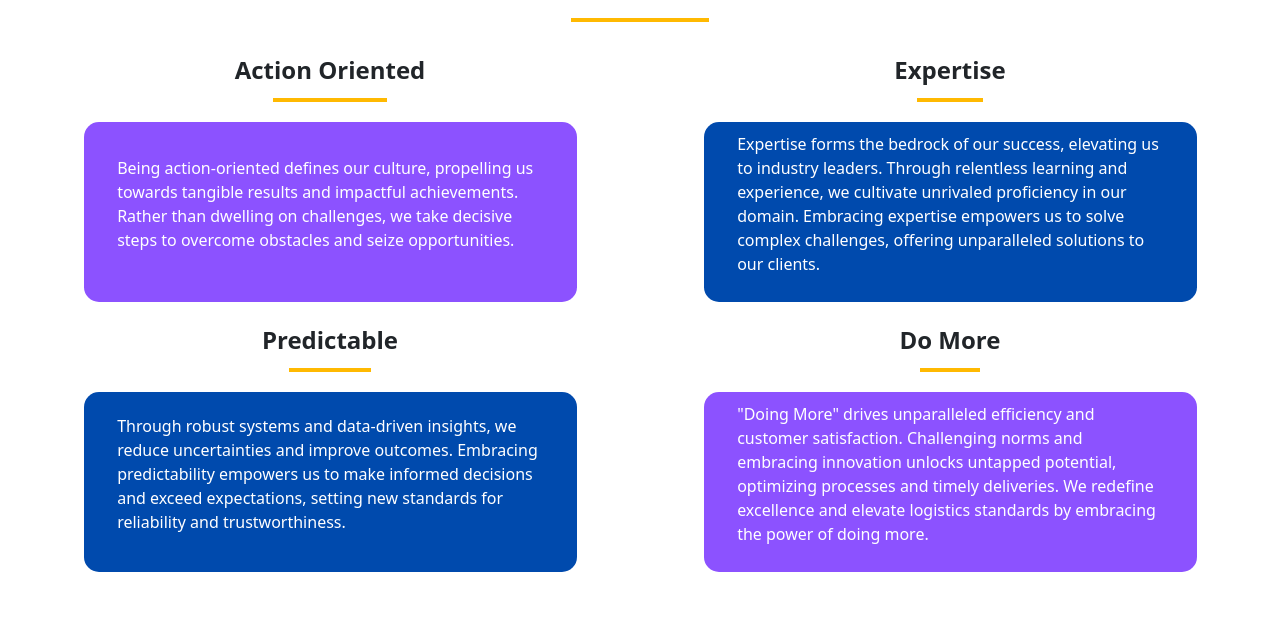
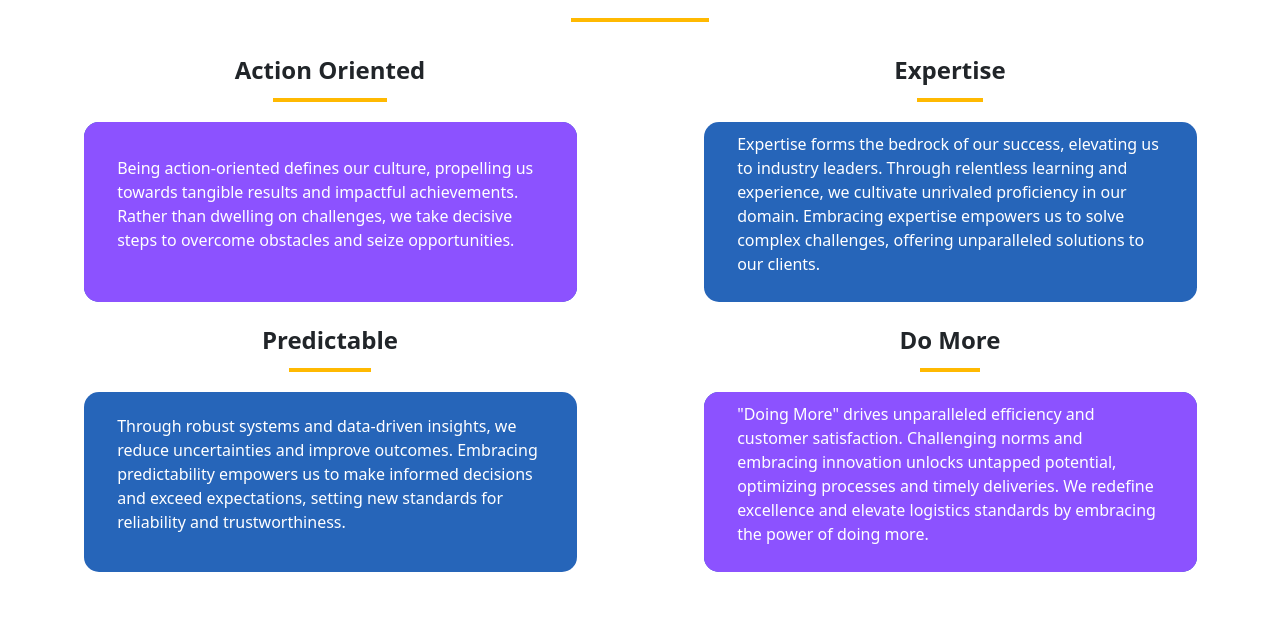
Before and after one commit to Moshahrani/A2BLink, a React (Create React App) app in the folder logistics/: page / in a window 1280 px wide. Shown: the part 2507-3129 px from the top of the page. Built offline with nearby package versions, Linux system fonts and the light colour scheme.

Commit message:
core values with opacity on blue,purple box colors to make background contrast better for white text readability

```diff
--- a/logistics/src/css/CoreValues.css
+++ b/logistics/src/css/CoreValues.css
@@ -46,12 +46,24 @@
 .core-subtext {
   border-radius: 15px;
   padding: 10px;
-    background-color: #004aad;
+  position: relative;
+  overflow: hidden;
   height: 80%;
   width: 85%;
   display: flex;
   align-items: center;
   justify-content: center;
+}
+
+.core-subtext::before {
+  content: "";
+  position: absolute;
+  top: 0;
+  left: 0;
+  width: 100%;
+  height: 100%;
+  background-color: rgba(0, 74, 173, 0.85);
+  z-index: -1;
 }
 
   .core-subtext p {
```
Lines whose indentation alone changed are shown as unchanged.
